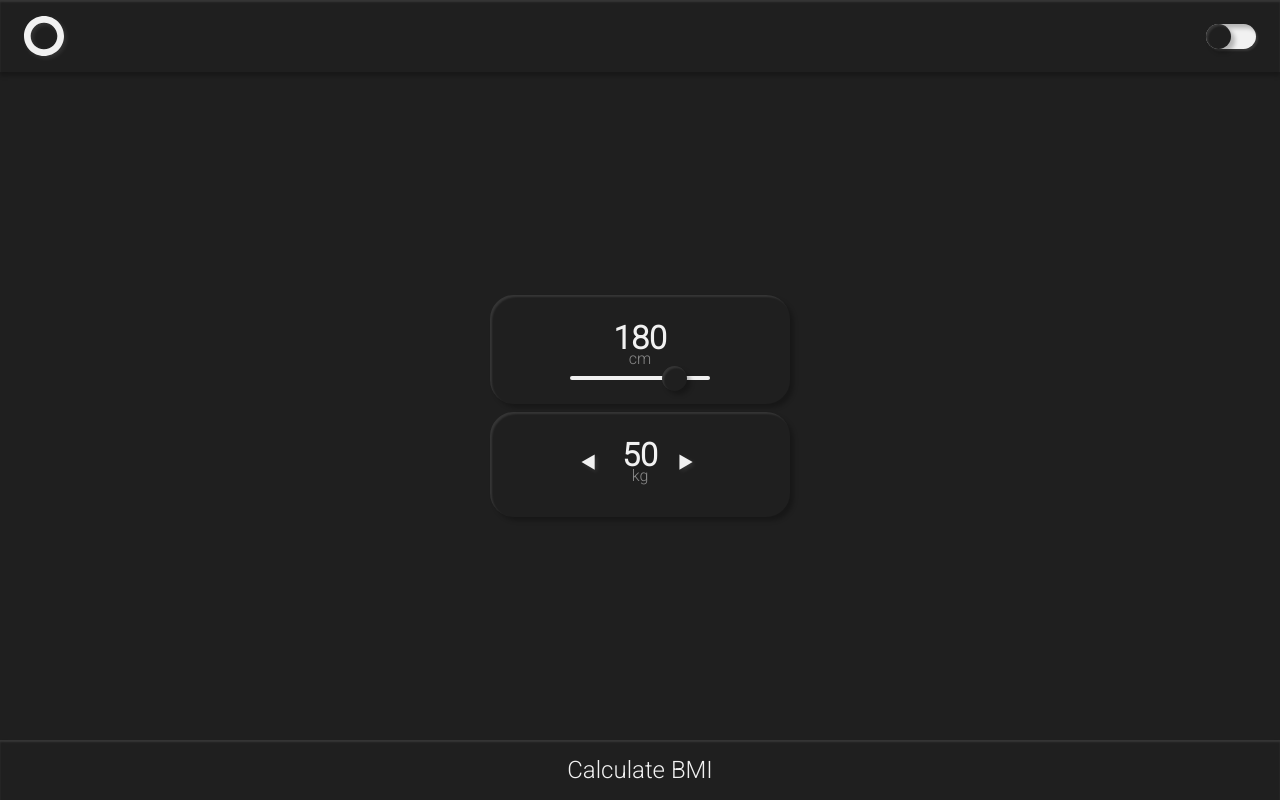
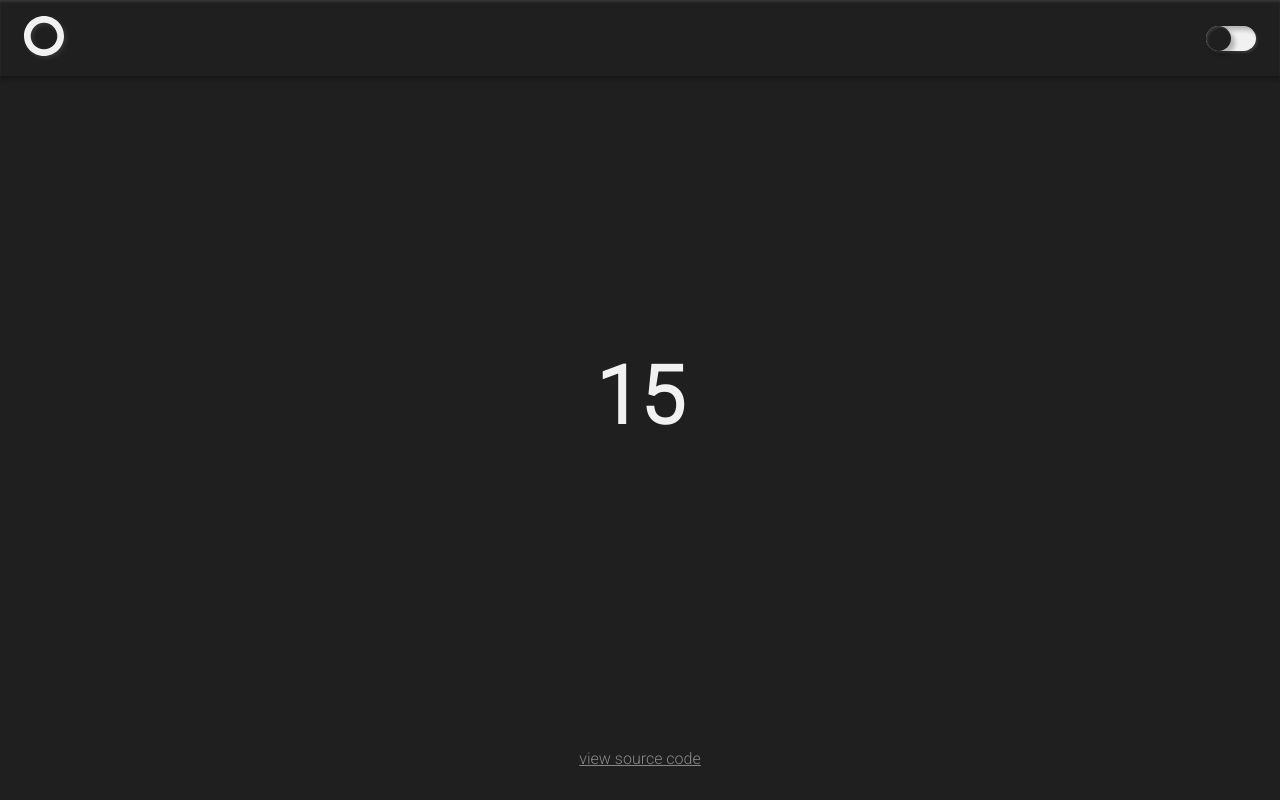
Before and after one commit to cryptus-neoxys/learn-typescript--bmi-app, a plain HTML site: page index.html in a window 1280 px wide. Both pictures are taken after a click on the element "Calculate BMI". Drawn offline with Linux system fonts and the light colour scheme.

Commit message:
minimal required functionality

```diff
--- a/dist/script.js
+++ b/dist/script.js
@@ -6,6 +6,8 @@ var weightElement = document.querySelector("#weight");
 var weightDisplay = document.querySelector(".w .value");
 var button = document.querySelector(".btn"); // button is of type HTML button, cuz we explicitly select a button tag in query selector
 var bmiElement = document.querySelector(".bmi"); // this returns an (HTML)Element cuz we selected by class
+var form = document.querySelector(".form");
+var source = document.querySelector(".source");
 var toggle = document.querySelector(".theme");
 var right = document.querySelector(".right");
 var left = document.querySelector(".left");
@@ -35,8 +37,13 @@ heightElement.addEventListener("change", function () {
     heightDisplay.textContent = heightElement.value;
 });
 button.addEventListener("click", function () {
-    var height = heightElement.valueAsNumber / 100; // height is type number, cuz we explicitly take number value from input
-    var weight = weightElement.value; // weight is type any cuz input can give us any input
-    var bmi = weight / (height * height); // not annotating a type, cuz typesimp infers it to be a number anyways
+    var height = parseInt(heightDisplay.textContent) / 100; // height is type number, cuz we explicitly take number value from input
+    var weight = parseInt(weightDisplay.textContent); // weight is type any cuz input can give us any input
+    var bmi = Math.floor(weight / (height * height)); // not annotating a type, cuz typesimp infers it to be a number anyways
+    console.log(bmi);
+    bmiElement.setAttribute("style", "display:flex;");
+    source.setAttribute("style", "display:flex;");
+    form.setAttribute("style", "display:none;");
+    button.setAttribute("style", "display:none;");
     bmiElement.textContent = bmi.toString(); // toString cuz textContent can only be string
 });
--- a/dist/style.css
+++ b/dist/style.css
@@ -107,11 +107,13 @@ svg {
   opacity: 0.5;
   position: relative;
   bottom: 0.5rem;
+  user-select: none;
 }
 .value {
   color: var(--foreground);
   font-size: 2rem;
   font-weight: 600;
+  user-select: none;
 }
 .weight {
   display: flex;
@@ -179,6 +181,7 @@ svg {
   text-align: center;
   font-size: 1.5rem;
   color: var(--foreground);
+  user-select: none;
   box-shadow: 0rem 0.25rem 0.25rem var(--shadow-black),
     inset 0rem 0.125rem 0.125rem var(--shadow-white);
 }
@@ -192,4 +195,25 @@ svg {
 }
 .bmi {
   display: none;
+  color: var(--foreground);
+  align-self: center;
+  font-weight: 700;
+  font-size: 5rem;
 }
+.source {
+  display: none;
+  color: var(--foreground);
+  text-decoration: underline;
+  align-self: center;
+  margin: 2rem;
+}
+a:link,
+a:visited {
+  text-decoration: none;
+  color: var(--foreground);
+  opacity: 0.5;
+}
+
+a.logo {
+  opacity: 1;
+}
--- a/index.html
+++ b/index.html
@@ -10,6 +10,7 @@
   <body>
     <div class="calc">
       <div class="nav">
+        <a class="logo" href="./">
           <svg id="logo" viewBox="0 0 40 40" xmlns="http://www.w3.org/2000/svg">
             <path
               fill-rule="evenodd"
@@ -17,6 +18,7 @@
               d="M20 40C31.0457 40 40 31.0457 40 20C40 8.9543 31.0457 0 20 0C8.9543 0 0 8.9543 0 20C0 31.0457 8.9543 40 20 40ZM20 33.3333C27.3638 33.3333 33.3333 27.3638 33.3333 20C33.3333 12.6362 27.3638 6.66667 20 6.66667C12.6362 6.66667 6.66667 12.6362 6.66667 20C6.66667 27.3638 12.6362 33.3333 20 33.3333Z"
             />
           </svg>
+        </a>
         <div class="toggle">
           <input type="checkbox" class="theme" id="theme-switch" />
           <label for="theme-switch" class="switch">
@@ -55,8 +57,13 @@
           </svg>
         </div>
       </div>
+      <div class="bmi"></div>
+      <div class="source">
+        <a href="https://github.com/LucidMach/learn-typescript--bmi-app"
+          >view source code</a
+        >
+      </div>
       <div class="btn">Calculate BMI</div>
-      <div class="bmi"></div>
     </div>
     <script src="dist/script.js"></script>
   </body>
```
Also changed, not shown: 1 other file. Lines whose indentation alone changed are shown as unchanged.
